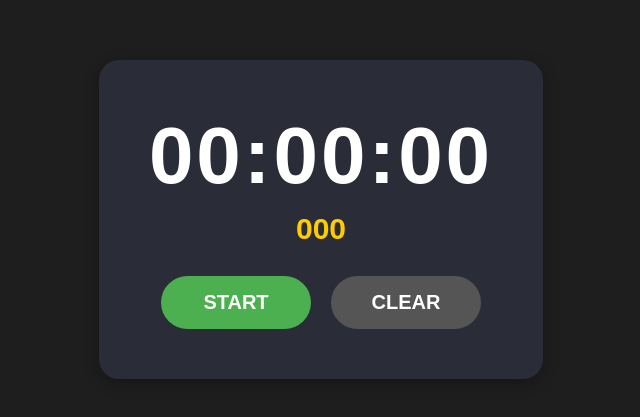
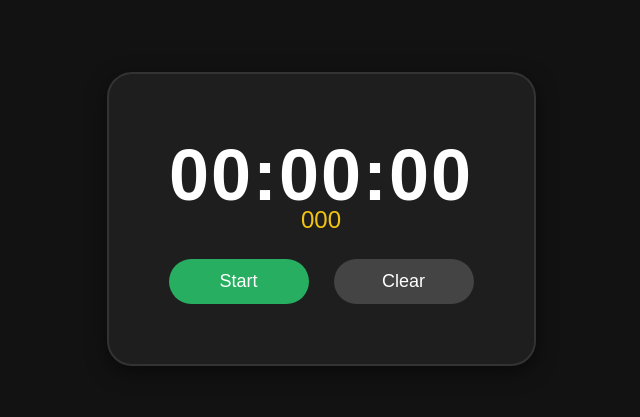
Before and after one commit to LIDR-academy/AI4Devs-stopwatch-fever, a plain HTML site: page stopwatch-ORV/index.html in a window 1280 px wide. Shown: the part 181-598 px from the top of the page, without its empty margins (319-959 px from the left). Drawn offline with Linux system fonts and the light colour scheme.

Commit message:
4th prompt

```diff
--- a/stopwatch-ORV/styles.css
+++ b/stopwatch-ORV/styles.css
@@ -10,80 +10,84 @@ body, html {
     display: flex;
     justify-content: center;
     align-items: center;
-    font-family: 'Arial', sans-serif;
-    background-color: #1e1e1e;
+    font-family: 'Poppins', sans-serif;
+    background-color: #121212;
     color: white;
 }
 
 /* Stopwatch Container */
 .stopwatch-container {
     text-align: center;
-    background: #2a2d37;
-    padding: 50px;
-    border-radius: 20px;
-    box-shadow: 0 4px 15px rgba(0, 0, 0, 0.3);
+    background: #1e1e1e;
+    padding: 60px;
+    border-radius: 25px;
+    box-shadow: 0 6px 20px rgba(0, 0, 0, 0.5);
     display: flex;
     flex-direction: column;
     align-items: center;
+    border: 2px solid #333;
 }
 
 /* Main Time Display */
 #time-display {
-    font-size: 80px;
-    font-weight: bold;
-    letter-spacing: 3px;
-    margin-bottom: 10px;
+    font-size: 72px;
+    font-weight: 600;
+    letter-spacing: 2px;
+    margin-bottom: 5px;
 }
 
 /* Milliseconds Display */
 #milliseconds {
-    font-size: 30px;
-    font-weight: bold;
-    color: #ffcc00;
-    margin-bottom: 30px;
+    font-size: 24px;
+    font-weight: 500;
+    color: #f1c40f;
+    margin-top: -10px;
+    position: relative;
+    top: -5px;
 }
 
 /* Buttons Container */
 .buttons {
     display: flex;
-    gap: 20px;
+    gap: 25px;
+    margin-top: 20px;
 }
 
 /* Button Styles */
 button {
-    font-size: 20px;
-    font-weight: bold;
-    padding: 15px 30px;
+    font-size: 18px;
+    font-weight: 500;
+    padding: 12px 28px;
     border: none;
     border-radius: 50px;
     cursor: pointer;
     transition: all 0.3s ease-in-out;
-    min-width: 150px;
-    text-transform: uppercase;
+    min-width: 140px;
+    text-transform: capitalize;
 }
 
 /* Start/Pause Button */
 #start-pause-btn {
-    background-color: #4caf50;
+    background-color: #27ae60;
     color: white;
 }
 
 #start-pause-btn:hover {
-    background-color: #388e3c;
+    background-color: #219150;
 }
 
 /* Clear Button */
 #clear-btn {
-    background-color: #d32f2f;
+    background-color: #e74c3c;
     color: white;
 }
 
 #clear-btn:hover {
-    background-color: #b71c1c;
+    background-color: #c0392b;
 }
 
 /* Disabled Clear Button */
 #clear-btn:disabled {
-    background-color: #555;
+    background-color: #444;
     cursor: not-allowed;
 }
```
Also changed, not shown: prompts.md (+5 -0 lines).
